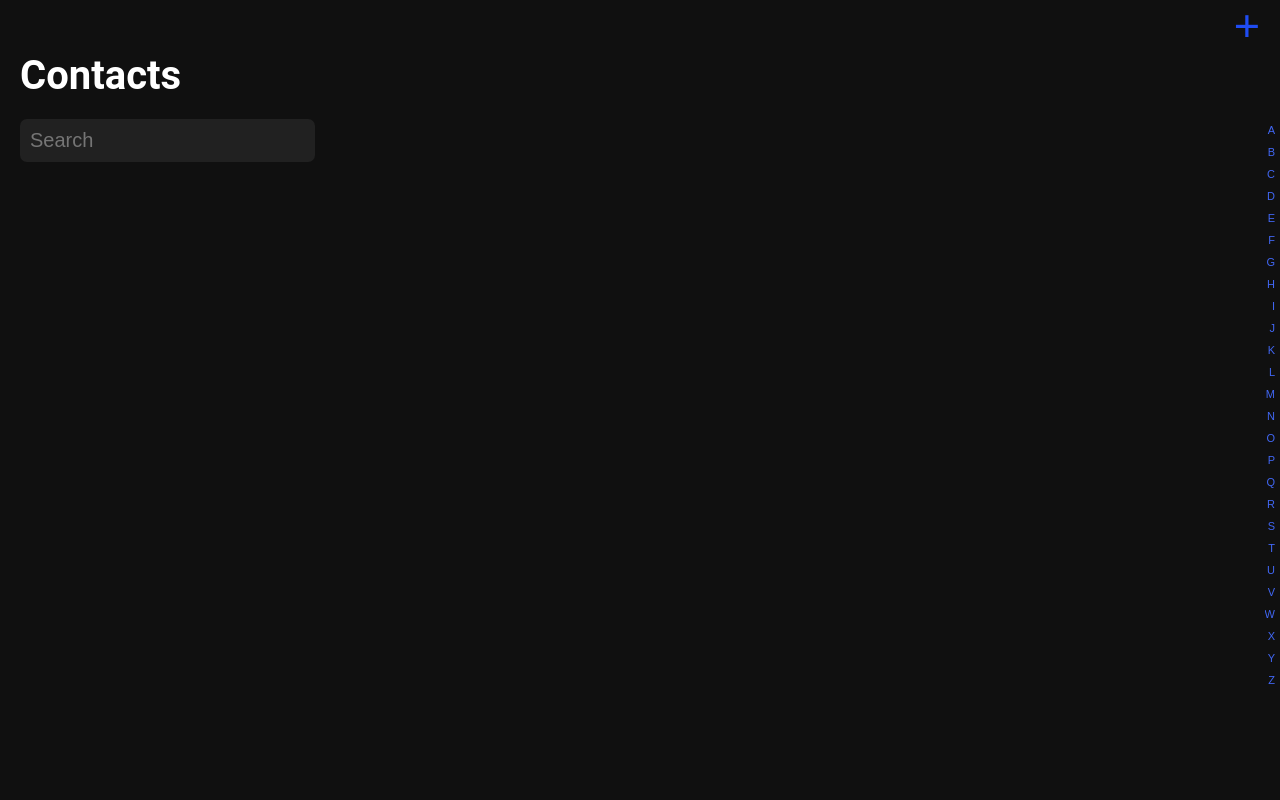
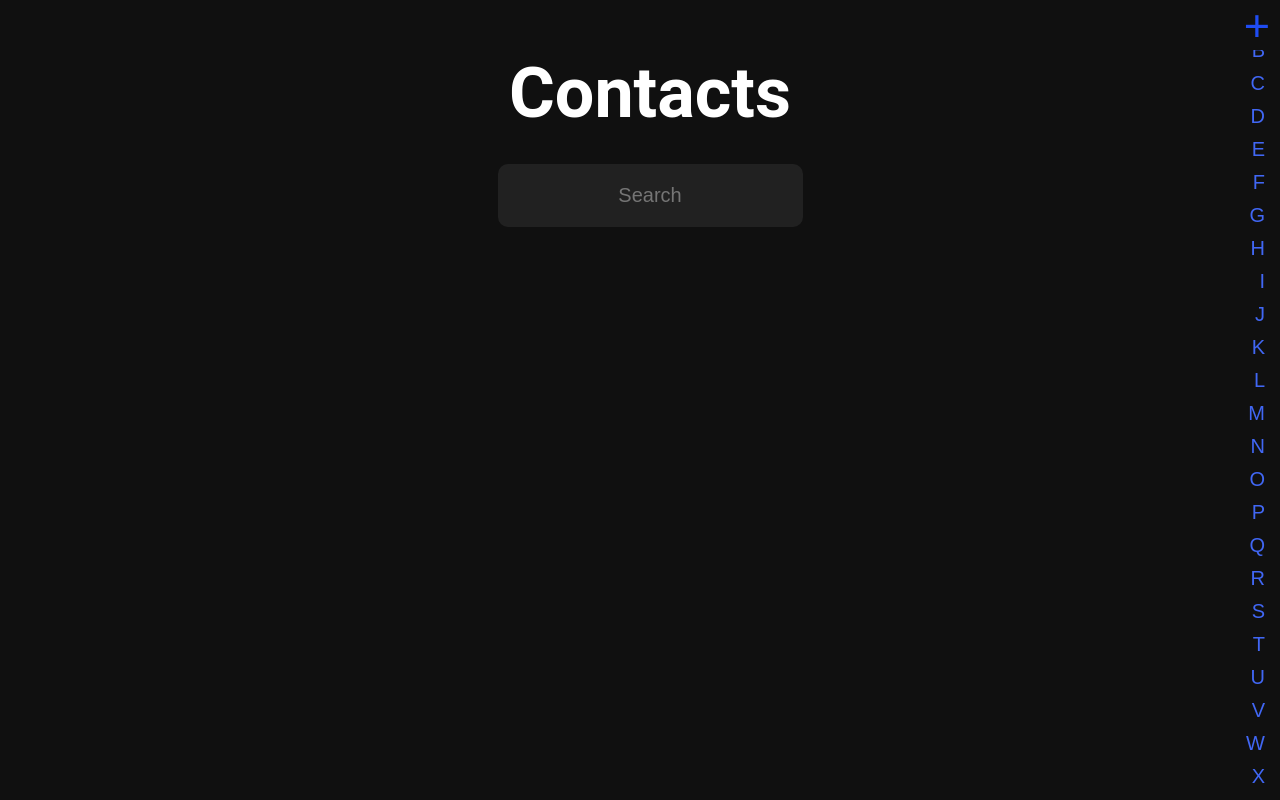
Before and after one commit to SeverinDenys/contactBook, a React (Vite) app: page / in a window 1280 px wide. Built offline with nearby package versions, Linux system fonts and the light colour scheme.

Commit message:
responsive design laptop

```diff
--- a/src/components/contactInfo/contactInfo.scss
+++ b/src/components/contactInfo/contactInfo.scss
@@ -10,4 +10,11 @@
   & * {
     margin: 1rem 0;
   }
+
+  @media (min-width: 768px) {
+    max-width: 50rem;
+    text-align: start;
+    margin: 3rem auto;
+    padding-left: 3rem;
+  }
 }
--- a/src/components/info/info.scss
+++ b/src/components/info/info.scss
@@ -1,12 +1,19 @@
 .inputInfoHolder {
+  @media (min-width: 768px) {
+    width: 80%;
+    margin: 0 auto;
+  }
   .inputInfo {
     background: $input-bg;
     border: none;
     font-size: 2rem;
     width: 100%;
 
-    padding-top: 1rem; // Sets padding on all sides
-    padding-bottom: 1rem; // Sets padding on all sides
+    @media (min-width: 768px) {
+    }
+
+    padding-top: 1rem;
+    padding-bottom: 1rem;
     padding-left: 2rem;
     color: $input-text;
 
@@ -17,13 +24,13 @@
 
     &:nth-of-type(4) {
       &::placeholder {
-        color: $input-text; // Change placeholder color
+        color: $input-text;
       }
     }
 
     &:nth-of-type(5) {
       &::placeholder {
-        color: $input-text; // Change placeholder color
+        color: $input-text;
       }
     }
 
@@ -31,13 +38,13 @@
       margin-top: 5rem;
       margin-bottom: 5rem;
       &::placeholder {
-        color: $input-text; // Change placeholder color
+        color: $input-text;
       }
     }
 
     &:nth-of-type(7) {
       &::placeholder {
-        color: $input-text; // Change placeholder color
+        color: $input-text;
       }
     }
 
@@ -50,12 +57,12 @@
 
 .deleteContact {
   display: flex;
-   margin: 4rem auto;
-   font-size: 2rem;
-  background:$main-color;
+  margin: 4rem auto;
+  font-size: 2rem;
+  background: $main-color;
   padding: 1rem;
   border-radius: 1rem;
-  border:none;
+  border: none;
   color: $btn-delete;
   font-weight: bold;
 }
--- a/src/components/navbar/navbar.scss
+++ b/src/components/navbar/navbar.scss
@@ -11,6 +11,10 @@
     border: none;
     background: none;
     font-size: 1.5rem;
+
+    @media (min-width: 768px) {
+      font-size: 2.5rem;
+    }
 
     &--cancel {
       color: $btn-cancel;
@@ -26,5 +30,10 @@
   &__title {
     font-size: 2rem;
     color: $main-color;
+
+    @media (min-width: 768px) {
+      font-size: 2.5rem;
+    }
+
   }
 }
--- a/src/routes/contactPage/contactPage.scss
+++ b/src/routes/contactPage/contactPage.scss
@@ -1,5 +1,14 @@
 .contactPage {
   color: $main-color;
+
+  @media (min-width: 768px) {
+    width: 70%;
+    max-width: 80rem;
+    position: absolute;
+    top: 40%;
+    left: 50%;
+    transform: translate(-50%, -50%);
+  }
 
   &__title {
     text-align: center;
@@ -32,11 +41,20 @@
       border-radius: 2rem;
       margin-top: 1rem;
       cursor: pointer;
+
+      @media (min-width: 768px) {
+        width: 4rem;
+        height: 4rem;
+      }
     }
   }
   .contactPageHolder {
     background: $nav-bg-color-light;
-    padding-bottom: 2rem;
+
+    @media (min-width: 768px) {
+      border-radius: 1rem;
+      padding: 2rem;
+    }
   }
 }
 
--- a/src/routes/contactsPage/ContactsPage.jsx
+++ b/src/routes/contactsPage/ContactsPage.jsx
@@ -24,8 +24,7 @@ export default function ContactsPage() {
       return;
     }
     const totalScroll = headerHight + itemHight * index;
-    console.log(totalScroll);
-    console.log(index);
+
 
     window.scroll(0, totalScroll);
   };
--- a/src/routes/contactsPage/contactsPage.scss
+++ b/src/routes/contactsPage/contactsPage.scss
@@ -9,16 +9,24 @@
     justify-content: end;
     margin-right: 2rem;
 
+    @media (min-width: 768px) {
+      margin-right: 2rem;
+    }
+
     &__button {
       border: none;
       background: none;
       color: $btn-add;
       font-size: 4.5rem;
       cursor: pointer;
+      margin-right: -1rem;
     }
   }
 
   .contactsForm {
+    @media (min-width: 768px) {
+      text-align: center;
+    }
     &__searchInput {
       background: $input-bg;
       border: none;
@@ -26,9 +34,22 @@
       margin-top: 2rem;
       padding: 1rem 2rem 1rem 1rem;
       border-radius: 7px;
-      color:$main-color;
+      color: $main-color;
+
+      @media (min-width: 768px) {
+        text-align: center;
+        max-width: 80rem;
+        margin-top: 3rem;
+        padding: 2rem;
+        border-radius: 1rem;
+      }
     }
   }
+}
+
+.contactsPage__title {
+  text-align: center;
+  font-size: 7rem;
 }
 
 .sidebar {
@@ -42,13 +63,22 @@
   overflow-y: auto;
   justify-content: center;
   margin-right: 5px;
+  margin-top: 5rem;
+
+  @media (min-width: 768px) {
+    padding: 1rem;
+  }
 
   &__letter {
     margin-top: 1rem;
     background: none;
     border: none;
     cursor: pointer;
-    font-size: 1.1rem;
+    font-size: 1.2rem;
     color: $btn-cancel;
+
+    @media (min-width: 768px) {
+      font-size: 2rem;
+    }
   }
 }
```
